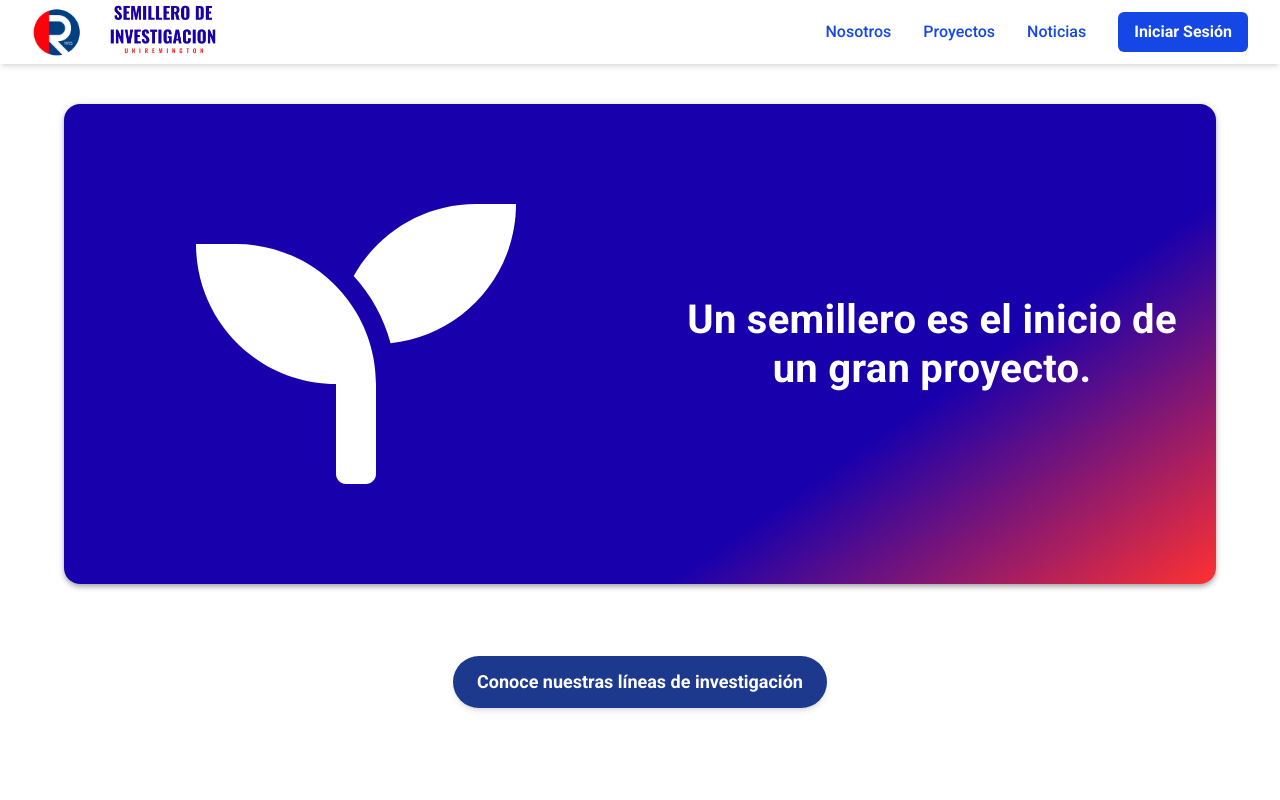
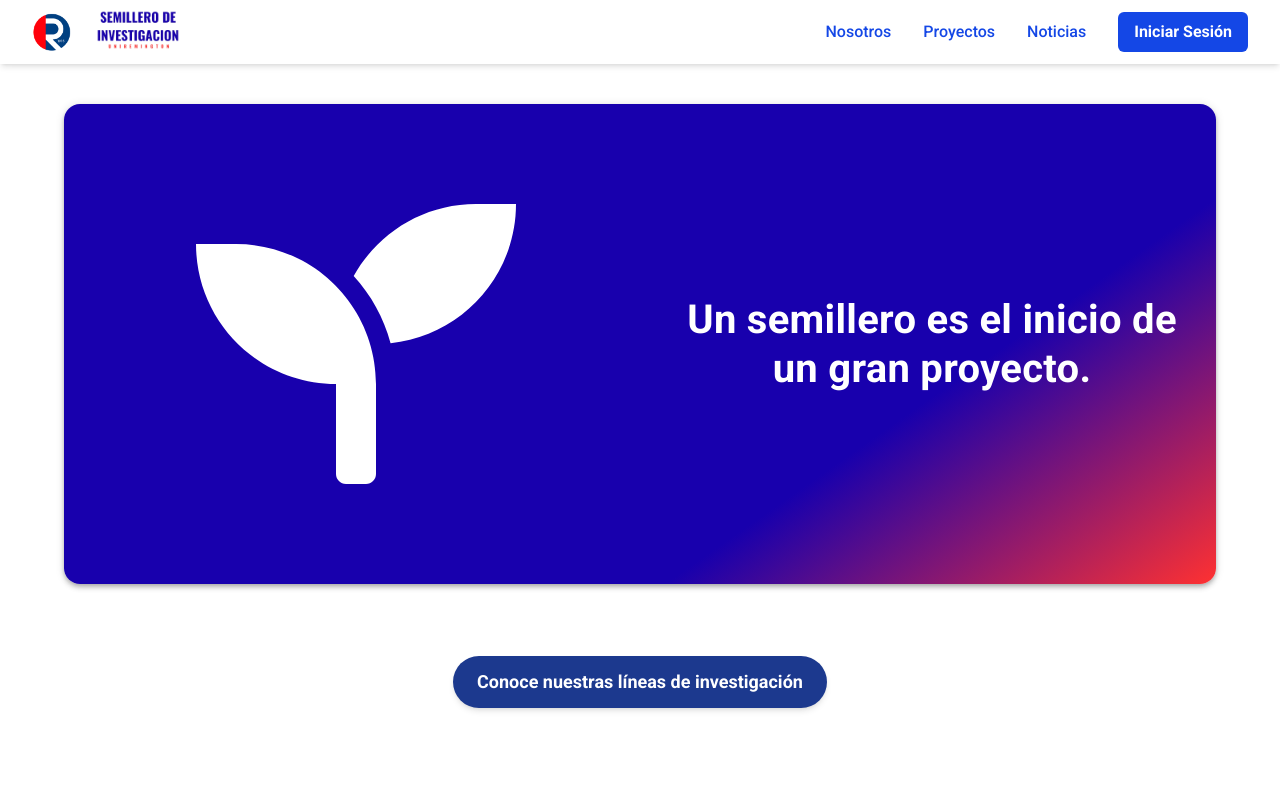
Before and after one commit to LeviTorresx/Semillero-Uniremington, a Next.js app: page / in a window 1280 px wide. Shown: the top 800 px of the page. Built offline with nearby package versions, Linux system fonts and the light colour scheme.

Commit message:
fix styles

```diff
--- a/src/app/components/header/Navbar.tsx
+++ b/src/app/components/header/Navbar.tsx
@@ -23,14 +23,14 @@ const Navbar = () => {
                 <Image
                   src="/Logo_Uniremington.png"
                   alt="Logo Uniremington"
-                  width={50}
+                  width={40}
                   height={0}
                 />
                 <Image
                   src="/2-removebg-preview.png"
                   alt="Logo Uniremington"
-                  width={130}
-                  height={60}
+                  width={100}
+                  height={0}
                 />
               </div>
             </Link>
@@ -86,18 +86,21 @@ const Navbar = () => {
             <Link
               href="/about-us"
               className="text-blue-700 hover:text-red-600 transition"
+              onClick={toggleMenu}
             >
               Nosotros
             </Link>
             <Link
               href="/projects"
               className="text-blue-700 hover:text-red-600 transition"
+              onClick={toggleMenu}
             >
               Proyectos
             </Link>
             <Link
               href="/news"
               className="text-blue-700 hover:text-red-600 transition"
+              onClick={toggleMenu}
             >
               Noticias
             </Link>
@@ -105,6 +108,7 @@ const Navbar = () => {
             <Link
               href="/login"
               className="text-white bg-blue-700 text-center px-4 py-2 rounded-md hover:bg-red-600 transition font-semibold"
+              onClick={toggleMenu}
             >
               Iniciar Sesión
             </Link>
```
